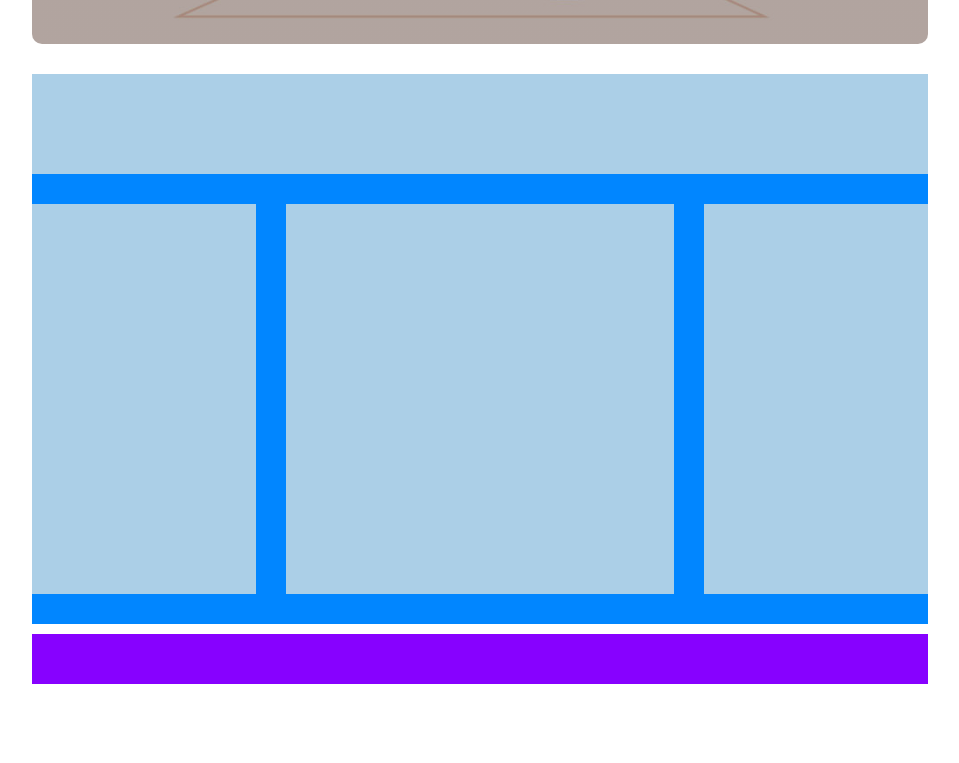
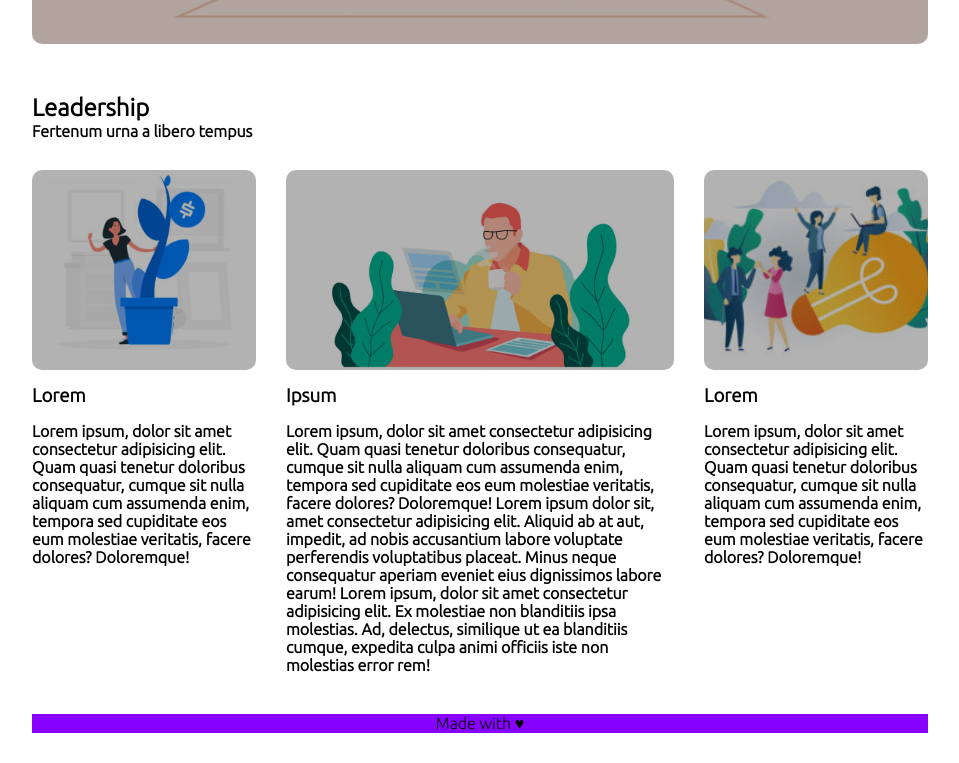
Before and after one commit to AngeloLista/htmlcss-wp, a plain HTML site: page index.html in a window 1280 px wide. Shown: the part 637-1400 px from the top of the page, without its empty margins (160-1119 px from the left). Before the commit the page ends 1351 px from the top, so only its background shows below. Drawn offline with Linux system fonts and the light colour scheme.

Commit message:
added main content

```diff
--- a/css/style.css
+++ b/css/style.css
@@ -57,7 +57,7 @@ header ul a{
     background-position: center;
     background-repeat: no-repeat;
 
-    margin-bottom: 30px;
+    margin-bottom: 50px;
     border-radius: 10px;
     position: relative;
 }
@@ -75,33 +75,70 @@ header ul a{
 
 /* Main */
 #container_main {
-    background-color: #0186ff;
     margin-bottom: 10px;
     padding-bottom: 30px;
 }
 
 .mini_header {
-    height: 100px;
-    background-color: #abcfe7;
     margin-bottom: 30px;
 }
 
 .sidebar {
-    height: 390px;
+    min-height: 390px;
     width: 25%;
-    background-color: #abcfe7;
 }
 
+.illustration {
+    height: 200px;
+    background-size: cover;
+    background-position: center;
+    background-repeat: no-repeat;
+    border-radius: 10px;
+}
+
+.left_illustration {
+    background-image:
+    linear-gradient(
+      rgba(0, 0, 0, 0.3),
+      rgba(0, 0, 0, 0.3)
+    ),
+    url(../img/img-1.jpg);
+}
+
+.center_illustration {
+    background-image:
+    linear-gradient(
+      rgba(0, 0, 0, 0.3),
+      rgba(0, 0, 0, 0.3)
+    ),
+    url(../img/banner-2.jpg);
+}
+
+.right_illustration {
+    background-image:
+    linear-gradient(
+      rgba(0, 0, 0, 0.3),
+      rgba(0, 0, 0, 0.3)
+    ),
+    url(../img/img-3.jpg);
+}
+
+#container_main h3 {
+    margin: 15px 0;
+}
+
+
+
+
 .main_content {
-    height: 390px;
+    min-height: 390px;
     width: calc(50% - 60px);
-    background-color: #abcfe7;
     margin-left: 30px;
     margin-right: 30px;
 }
 
 
 footer {
-    height: 50px;
     background-color: #8701ff;
+    text-align: center;
 }
--- a/index.html
+++ b/index.html
@@ -70,13 +70,34 @@
             <div id="container_main">
                 <div class="clearfix">
 
-                    <div class="mini_header"></div>
+                    <section class="mini_header">
+                        <h1>Leadership</h1>
+                        <h4>Fertenum urna a libero tempus</h4>
+                    </section>
 
-                    <div class="sidebar float_left"></div>
+                    <section class="sidebar float_left">
 
-                    <div class="main_content float_left"></div>
+                        <div class="illustration left_illustration"></div>
 
-                    <div class="sidebar float_left"></div>
+                        <h3>Lorem</h3>
+                        <h4>Lorem ipsum, dolor sit amet consectetur adipisicing elit. Quam quasi tenetur doloribus consequatur, cumque sit nulla aliquam cum assumenda enim, tempora sed cupiditate eos eum molestiae veritatis, facere dolores? Doloremque! </h4>
+
+                    </section>
+
+                    <section class="main_content float_left">
+                        <div class="illustration center_illustration"></div>
+
+                        <h3>Ipsum</h3>
+                        <h4>Lorem ipsum, dolor sit amet consectetur adipisicing elit. Quam quasi tenetur doloribus consequatur, cumque sit nulla aliquam cum assumenda enim, tempora sed cupiditate eos eum molestiae veritatis, facere dolores? Doloremque! Lorem ipsum dolor sit, amet consectetur adipisicing elit. Aliquid ab at aut, impedit, ad nobis accusantium labore voluptate perferendis voluptatibus placeat. Minus neque consequatur aperiam eveniet eius dignissimos labore earum! Lorem ipsum, dolor sit amet consectetur adipisicing elit. Ex molestiae non blanditiis ipsa molestias. Ad, delectus, similique ut ea blanditiis cumque, expedita culpa animi officiis iste non molestias error rem! </h4>
+
+                    </section>
+
+                    <section class="sidebar float_left">
+                        <div class="illustration right_illustration"></div>
+
+                        <h3>Lorem</h3>
+                        <h4>Lorem ipsum, dolor sit amet consectetur adipisicing elit. Quam quasi tenetur doloribus consequatur, cumque sit nulla aliquam cum assumenda enim, tempora sed cupiditate eos eum molestiae veritatis, facere dolores? Doloremque! </h4>
+                    </section>
                 </div>
 
             </div>
@@ -85,7 +106,7 @@
 
         <!-- Footer -->
         <footer>
-
+            <span>Made with &hearts;</span>
         </footer>
     </div>
 </body>
```
